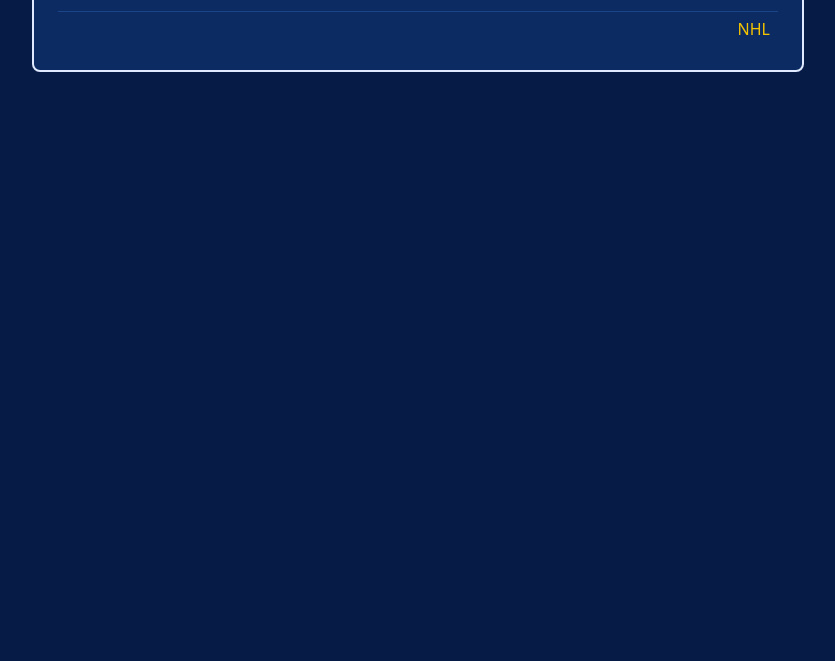
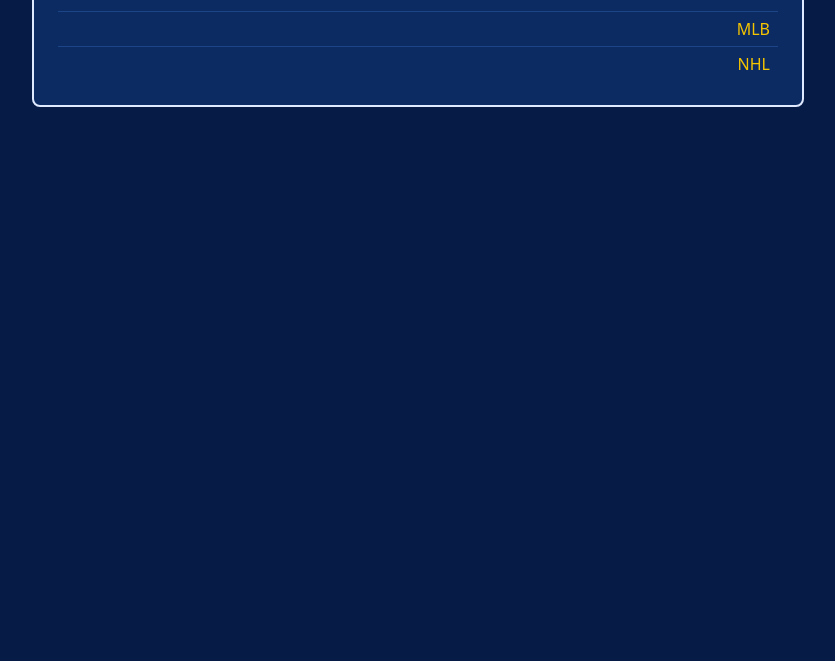
Before and after one commit to ubiconet/scoreboard-site, a plain HTML site: page firmware/index.html in a window 1280 px wide. Shown: the part 139-800 px from the top of the page, without its empty margins (222-1057 px from the left). Drawn offline with Linux system fonts and the light colour scheme.

Commit message:
firmware(mlb): v2.84

```diff
--- a/firmware/index.html
+++ b/firmware/index.html
@@ -1 +1 @@
-<!doctype html><html><head><meta charset="utf-8"><meta name="viewport" content="width=device-width,initial-scale=1"><title>miniboards firmware</title><style>body{margin:0;background:#061b46;color:#fff;font:16px system-ui,sans-serif}main{max-width:720px;margin:5vh auto;padding:24px;background:#0b2b62;border:2px solid #dfe9ff;border-radius:8px}h1{margin-top:0;font-size:24px}h2{font-size:18px;margin:20px 0 6px;color:#f5c400}table{width:100%;border-collapse:collapse}td{padding:6px 8px;border-top:1px solid #1c4587}td:last-child{text-align:right;color:#c5d3ee;white-space:nowrap}a{color:#f5c400;text-decoration:none}a:hover{text-decoration:underline}.hint{color:#c5d3ee;font-size:14px;line-height:1.5}</style></head><body><main><h1>miniboards firmware</h1><p class="hint">Release binaries for every miniboard &mdash; open a board for its downloads.</p><table><tr><td><a href="nhl/">NHL</a></td></tr></table></main></body></html>
+<!doctype html><html><head><meta charset="utf-8"><meta name="viewport" content="width=device-width,initial-scale=1"><title>miniboards firmware</title><style>body{margin:0;background:#061b46;color:#fff;font:16px system-ui,sans-serif}main{max-width:720px;margin:5vh auto;padding:24px;background:#0b2b62;border:2px solid #dfe9ff;border-radius:8px}h1{margin-top:0;font-size:24px}h2{font-size:18px;margin:20px 0 6px;color:#f5c400}table{width:100%;border-collapse:collapse}td{padding:6px 8px;border-top:1px solid #1c4587}td:last-child{text-align:right;color:#c5d3ee;white-space:nowrap}a{color:#f5c400;text-decoration:none}a:hover{text-decoration:underline}.hint{color:#c5d3ee;font-size:14px;line-height:1.5}</style></head><body><main><h1>miniboards firmware</h1><p class="hint">Release binaries for every miniboard &mdash; open a board for its downloads.</p><table><tr><td><a href="mlb/">MLB</a></td></tr><tr><td><a href="nhl/">NHL</a></td></tr></table></main></body></html>
```
Also changed, not shown: firmware/mlb/index.html (added, +1 -0 lines), firmware/mlb/manifest.json (added), 7 other files.
